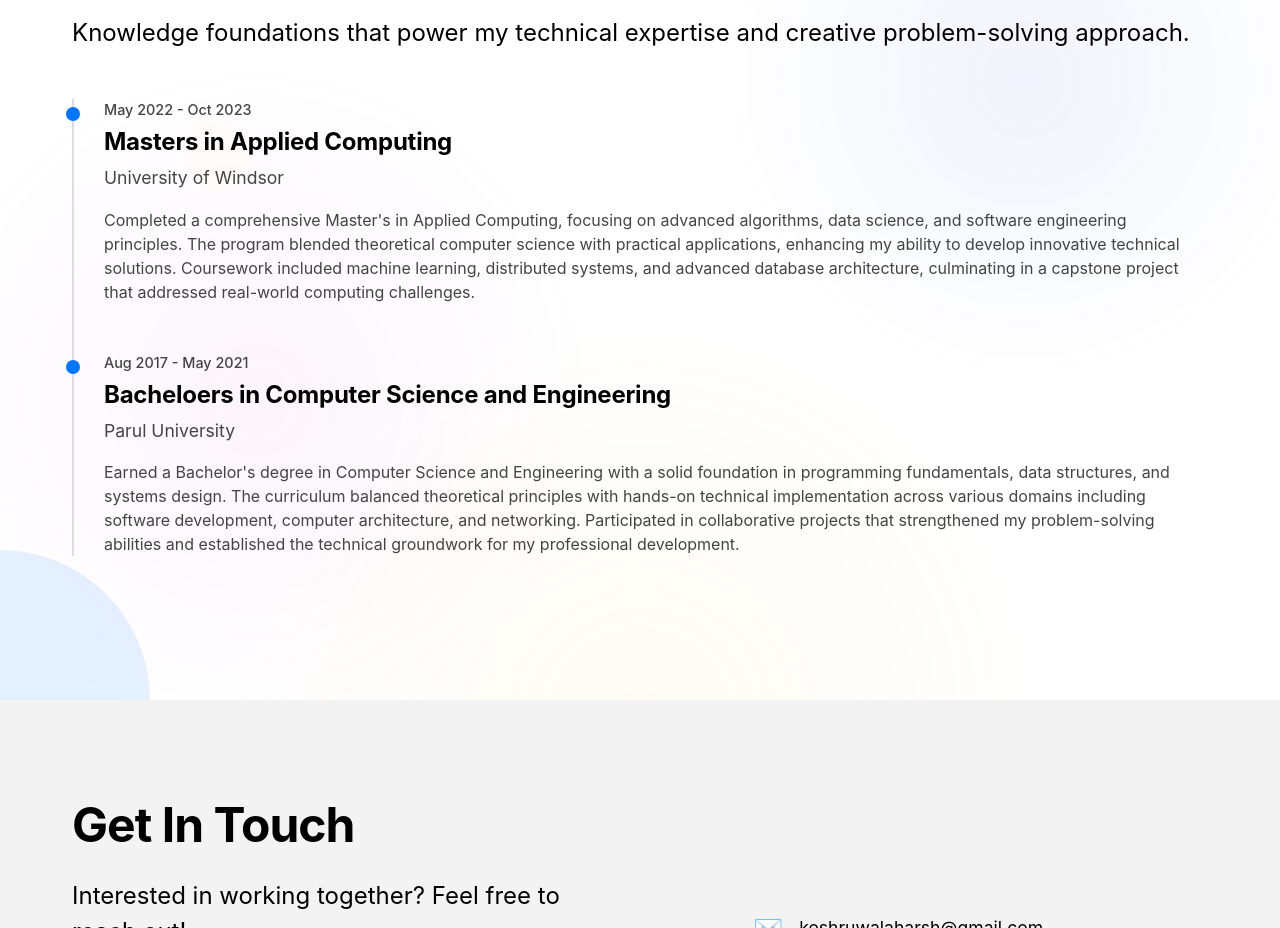
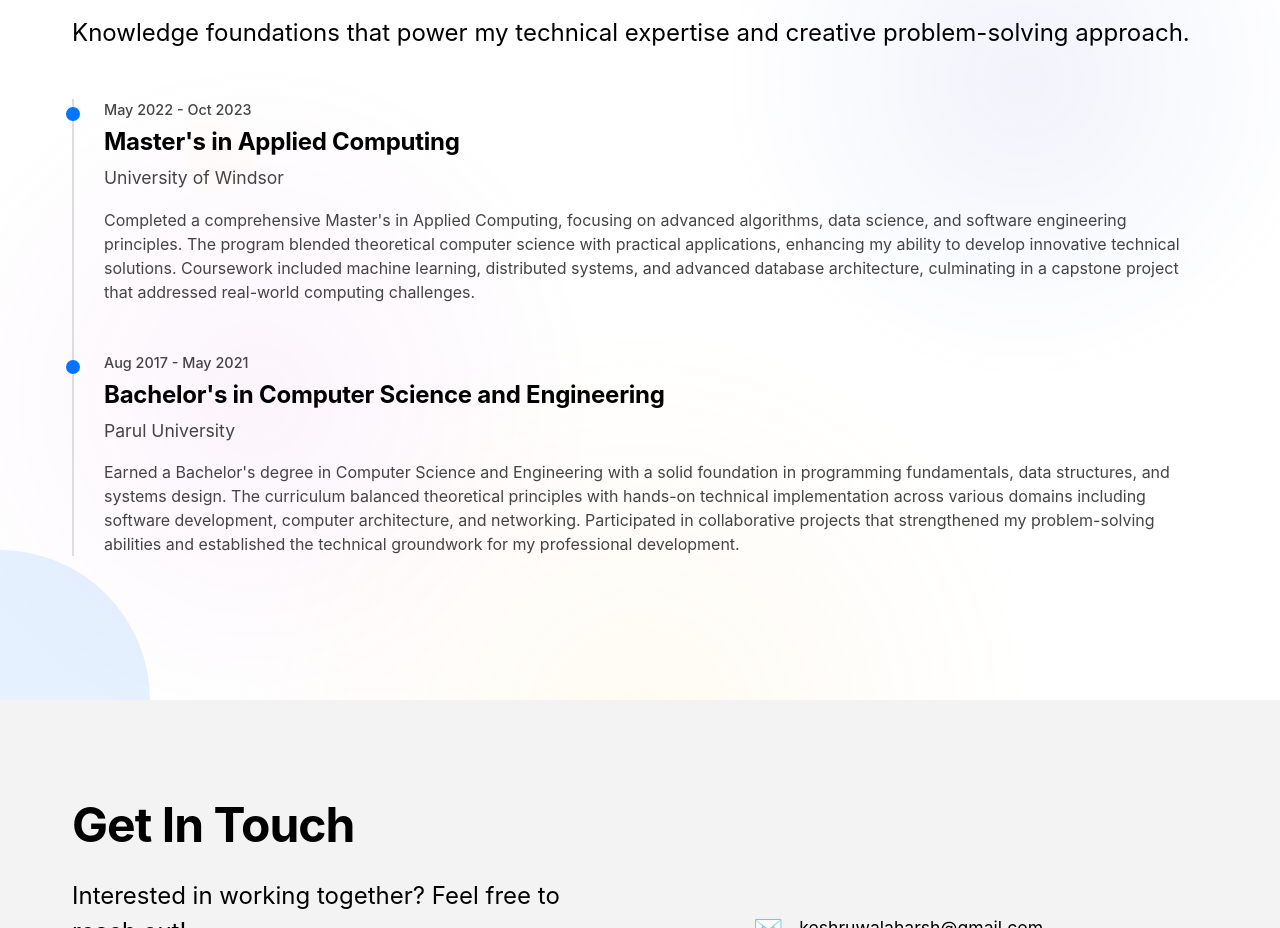
Before and after one commit to hpk369/hpk-website, a plain HTML site: page index.html in a window 1280 px wide. Shown: the part 4080-5008 px from the top of the page. Drawn offline with Linux system fonts and the light colour scheme.

Commit message:
Education spell issue resolved

```diff
--- a/index.html
+++ b/index.html
@@ -297,14 +297,14 @@
             <div class="timeline">
                 <div class="timeline-item fade-in">
                     <div class="timeline-date">May 2022 - Oct 2023</div>
-                    <h3 class="timeline-role">Masters in Applied Computing</h3>
+                    <h3 class="timeline-role">Master's in Applied Computing</h3>
                     <div class="timeline-company">University of Windsor</div>
                     <p class="timeline-desc">Completed a comprehensive Master's in Applied Computing, focusing on advanced algorithms, data science, and software engineering principles. The program blended theoretical computer science with practical applications, enhancing my ability to develop innovative technical solutions. Coursework included machine learning, distributed systems, and advanced database architecture, culminating in a capstone project that addressed real-world computing challenges.</p>
                 </div>
 
                 <div class="timeline-item fade-in">
                     <div class="timeline-date">Aug 2017 - May 2021</div>
-                    <h3 class="timeline-role">Bacheloers in Computer Science and Engineering</h3>
+                    <h3 class="timeline-role">Bachelor's in Computer Science and Engineering</h3>
                     <div class="timeline-company">Parul University</div>
                     <p class="timeline-desc">Earned a Bachelor's degree in Computer Science and Engineering with a solid foundation in programming fundamentals, data structures, and systems design. The curriculum balanced theoretical principles with hands-on technical implementation across various domains including software development, computer architecture, and networking. Participated in collaborative projects that strengthened my problem-solving abilities and established the technical groundwork for my professional development.</p>
                 </div>
```
